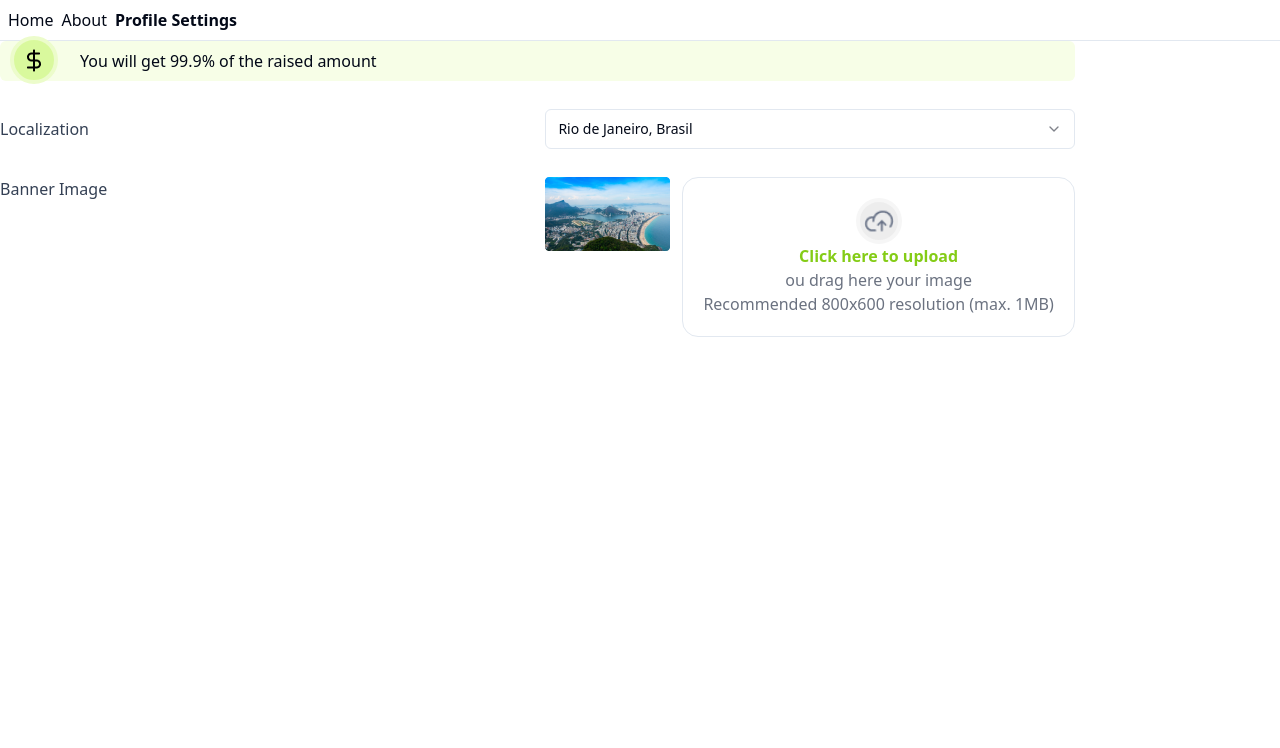
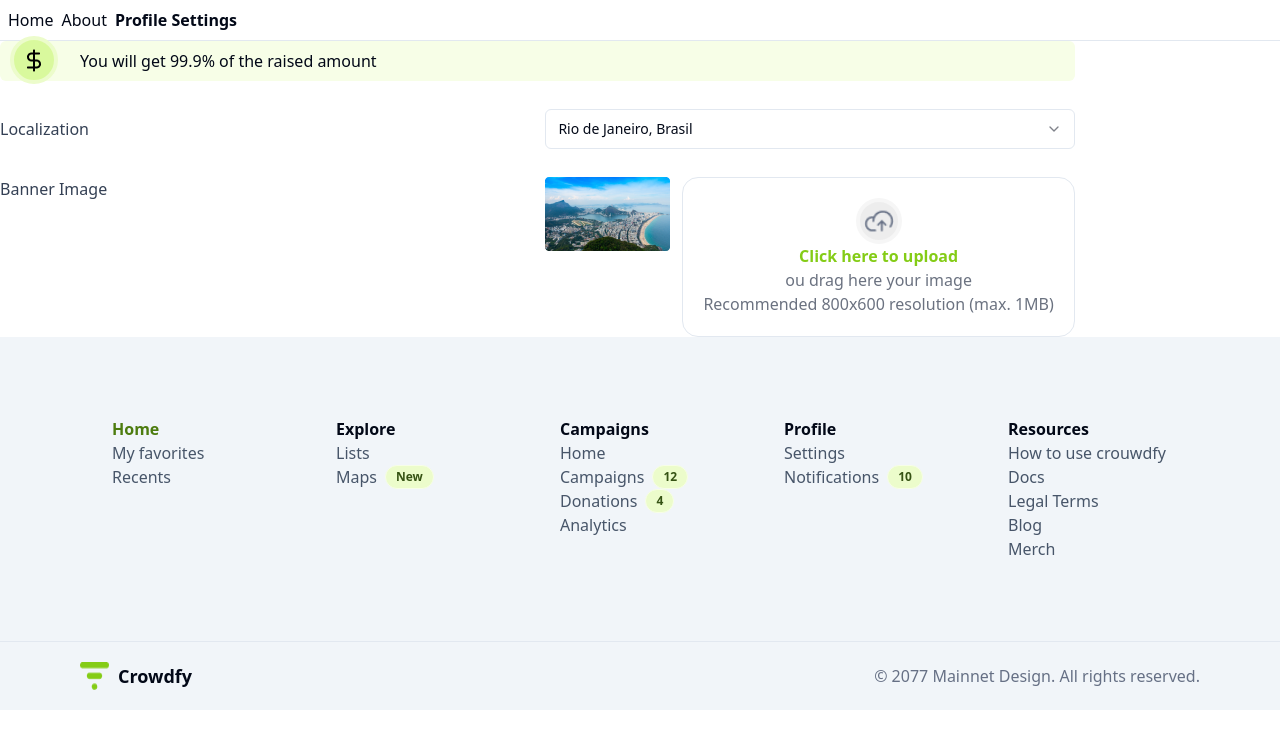
Before and after one commit to Aprender-e-Crescer/crowdfy, a React (Vite) app: page /profile-settings in a window 1280 px wide. Shown: the top 748 px of the page. Built offline with nearby package versions, Linux system fonts and the light colour scheme.

Commit message:
package accordion

```diff
--- a/package.json
+++ b/package.json
@@ -10,10 +10,10 @@
     "preview": "vite preview"
   },
   "dependencies": {
+    "@radix-ui/react-accordion": "^1.2.0",
     "@radix-ui/react-avatar": "^1.1.0",
     "@radix-ui/react-radio-group": "^1.2.0",
     "@radix-ui/react-select": "^2.1.1",
-    "@radix-ui/react-accordion": "^1.2.0",
     "@radix-ui/react-slot": "^1.1.0",
     "@tanstack/react-router": "^1.47.5",
     "class-variance-authority": "^0.7.0",
--- a/src/routes/profile-settings.tsx
+++ b/src/routes/profile-settings.tsx
@@ -1,3 +1,4 @@
+import Footer from '@/components/ui/footer'
 import { Localization } from '@/components/ui/localization'
 
 import { createFileRoute } from '@tanstack/react-router'
@@ -7,5 +8,10 @@ export const Route = createFileRoute('/profile-settings')({
 })
 
 function ProfileSettings() {
-  return <Localization />
+  return (
+    <>
+      <Localization />
+      <Footer />
+    </>
+  )
 }
```
Also changed, not shown: 1 other file (tests, documents, lock files or other folders).
